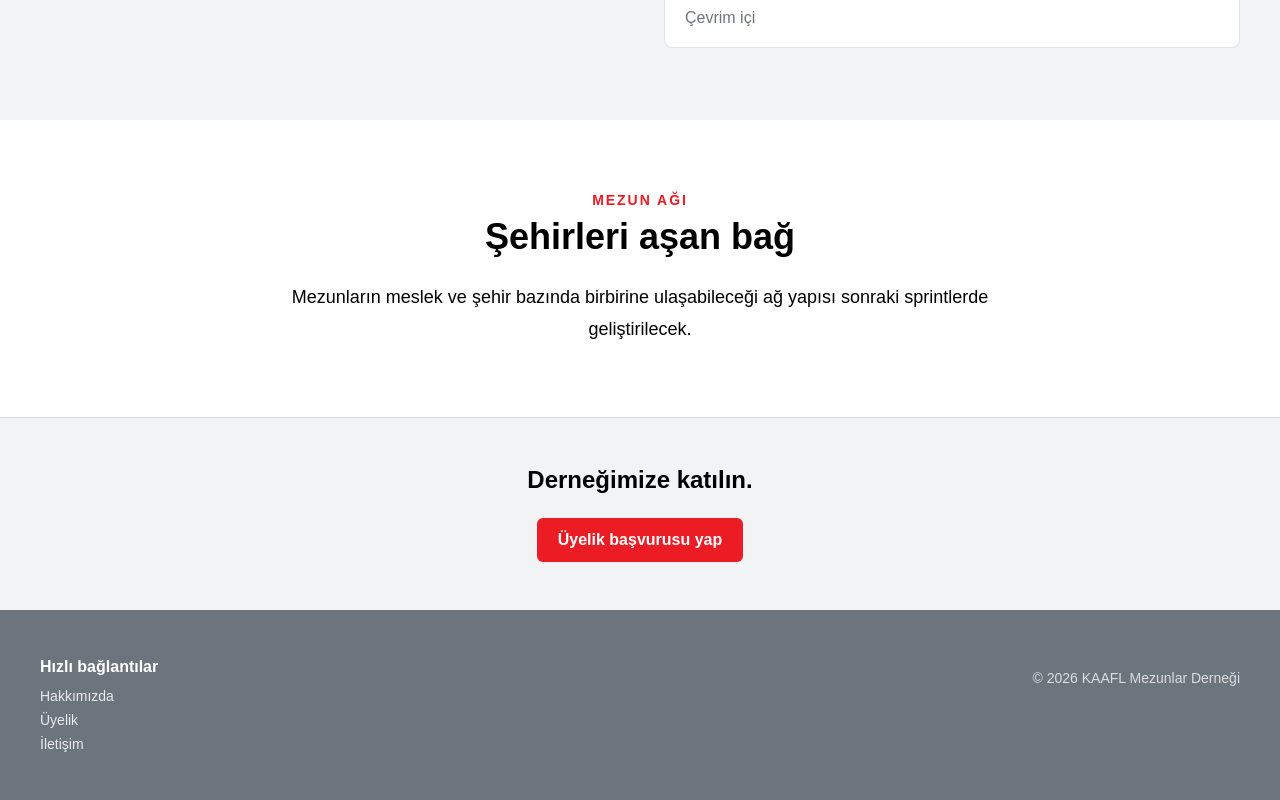
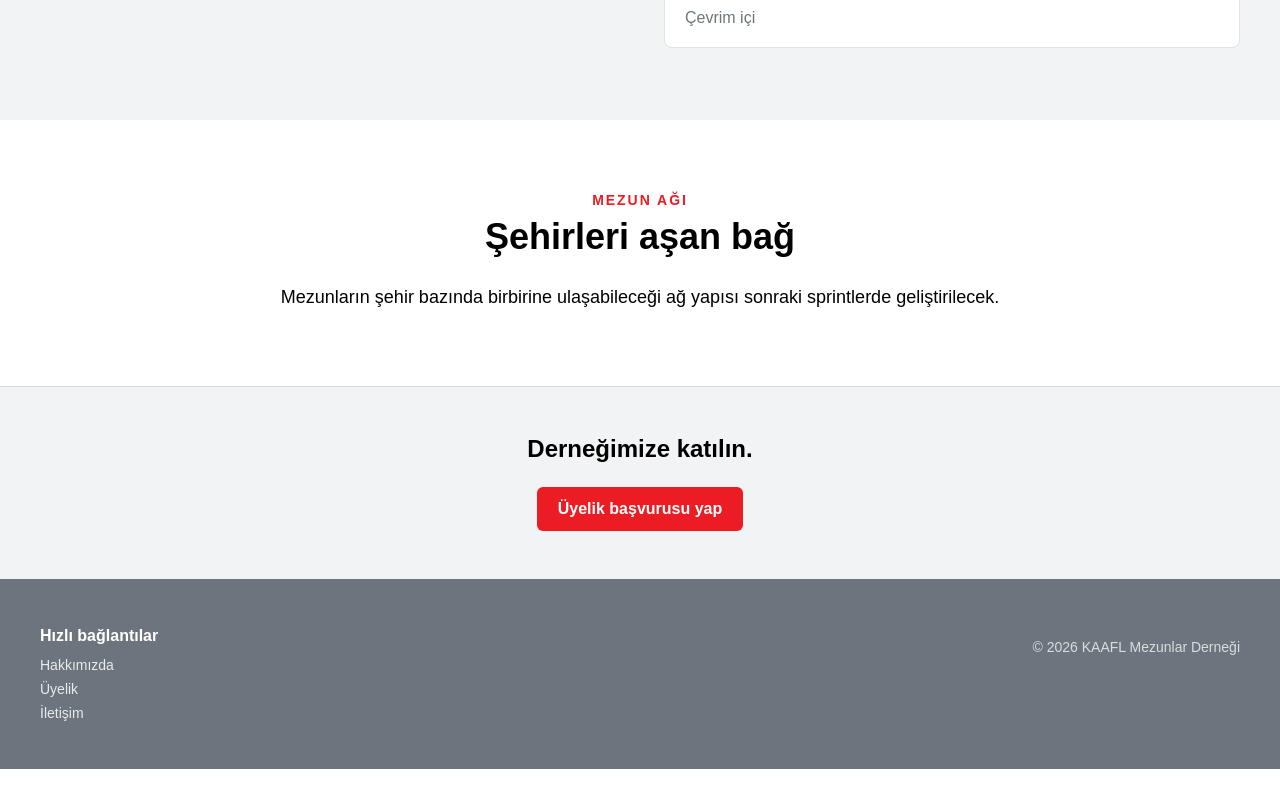
Before and after one commit to pclelif/mezun-dernegi, a Next.js app: page / in a window 1280 px wide. Shown: the part 1042-1842 px from the top of the page. After the commit the page ends 1811 px from the top, so only its background shows below. Built offline with nearby package versions, Linux system fonts and the light colour scheme.

Commit message:
content: simplify alumni network description

```diff
--- a/src/app/page.js
+++ b/src/app/page.js
@@ -33,7 +33,7 @@ export default function HomePage() {
 
       <section className="section-space container-site">
         <SectionHeading eyebrow="Mezun ağı" title="Şehirleri aşan bağ" centered />
-        <p className="body-copy body-copy--center">Mezunların meslek ve şehir bazında birbirine ulaşabileceği ağ yapısı sonraki sprintlerde geliştirilecek.</p>
+        <p className="body-copy body-copy--center">Mezunların şehir bazında birbirine ulaşabileceği ağ yapısı sonraki sprintlerde geliştirilecek.</p>
       </section>
 
       <section className="cta-section">
```
